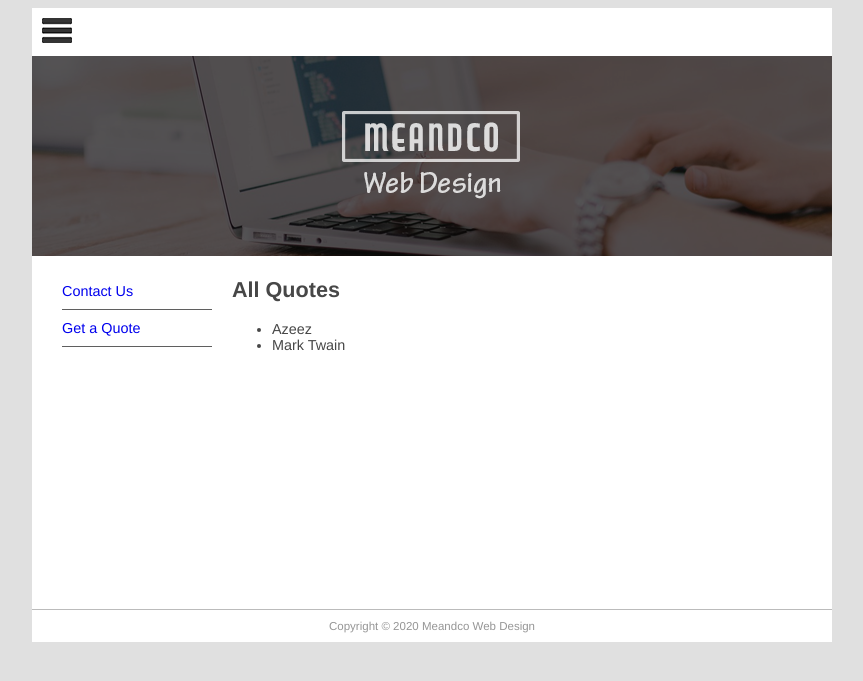
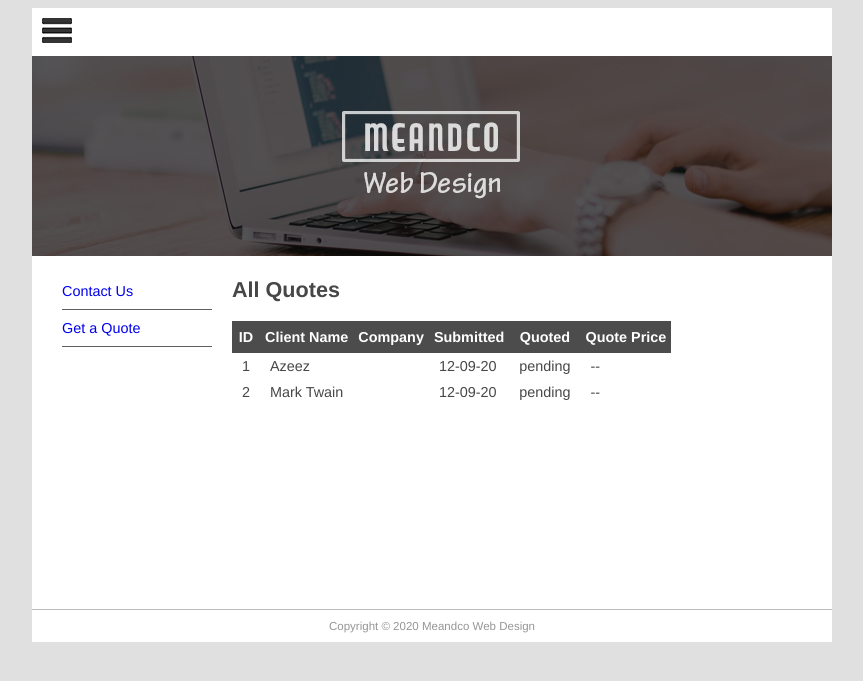
Before and after one commit to abumukhlis/mfdw_project, a Django app: page /quote/show in a window 1280 px wide. Shown: the top 681 px of the page, without its empty margins (208-1071 px from the left). Run offline with Django 3.2, Linux system fonts and the light colour scheme; data comes from the database, SQL or seed files in the repository.

Commit message:
improving the quote list template

```diff
--- a/mfdw_site/static/main.css
+++ b/mfdw_site/static/main.css
@@ -112,5 +112,21 @@
 
 .required label:after {
   content: "*";
+}
+
+.quotehdr th {
+  background-color: #4c4c4c;
+  color: white;
+  text-align: center;
+  padding: 8px 5px;
+  border: none;
 
 }
+
+.quoterow td {
+  padding: 5px 10px;
+}
+
+.altrow {
+  background-color: #e0e0e0;
+}
--- a/quotes/templates/quotes/quote_list.html
+++ b/quotes/templates/quotes/quote_list.html
@@ -5,9 +5,26 @@
 {% block content %}
 <h1>All Quotes</h1>
 
-<ul>
+<table style="border-collapse:collapse">
+    <tr class="quotehdr">
+    <th>ID</th>
+    <th>Client Name</th>
+    <th>Company</th>
+    <th>Submitted</th>
+    <th>Quoted</th>
+    <th>Quote Price</th>
+    </tr>
     {% for quote in all_quotes  %}
-        <li>{{ quote.name }}</li>
+        <tr class="quoterow" {% cycle '' 'altrow'%}>
+            <td>{{ quote.id }}</td>
+            <td>{{ quote.name }}</td>
+            <td>{{ quote.company }}</td>
+            <td>{{ quote.submitted|date:"m-d-y" }}</td>
+            <td>{{ quote.quotedate|date:"m-d-y"|default:"pending"}}</td>
+            <td>{{ quote.quoteprice|default:"--" }}</td>
+        </tr>
     {% endfor %}
-</ul>
+
+</table>
+
 {% endblock content %}
```
